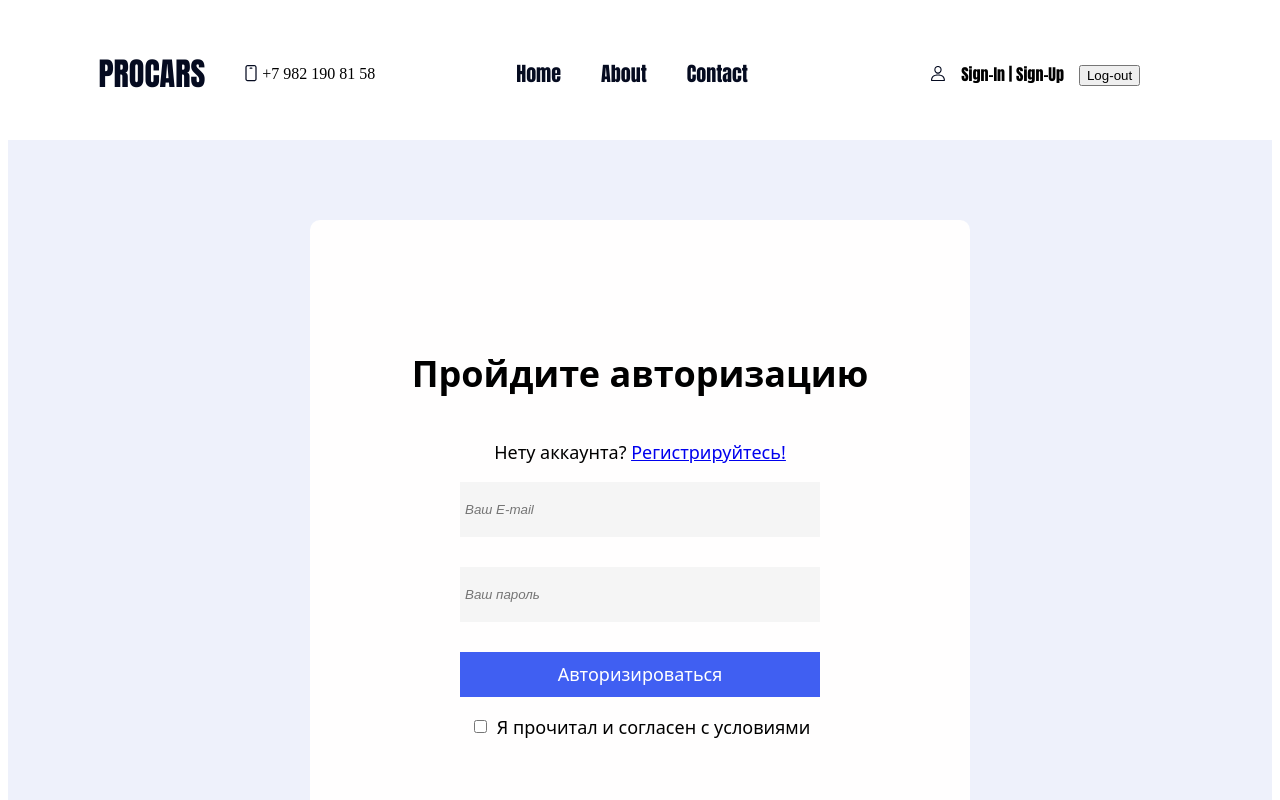
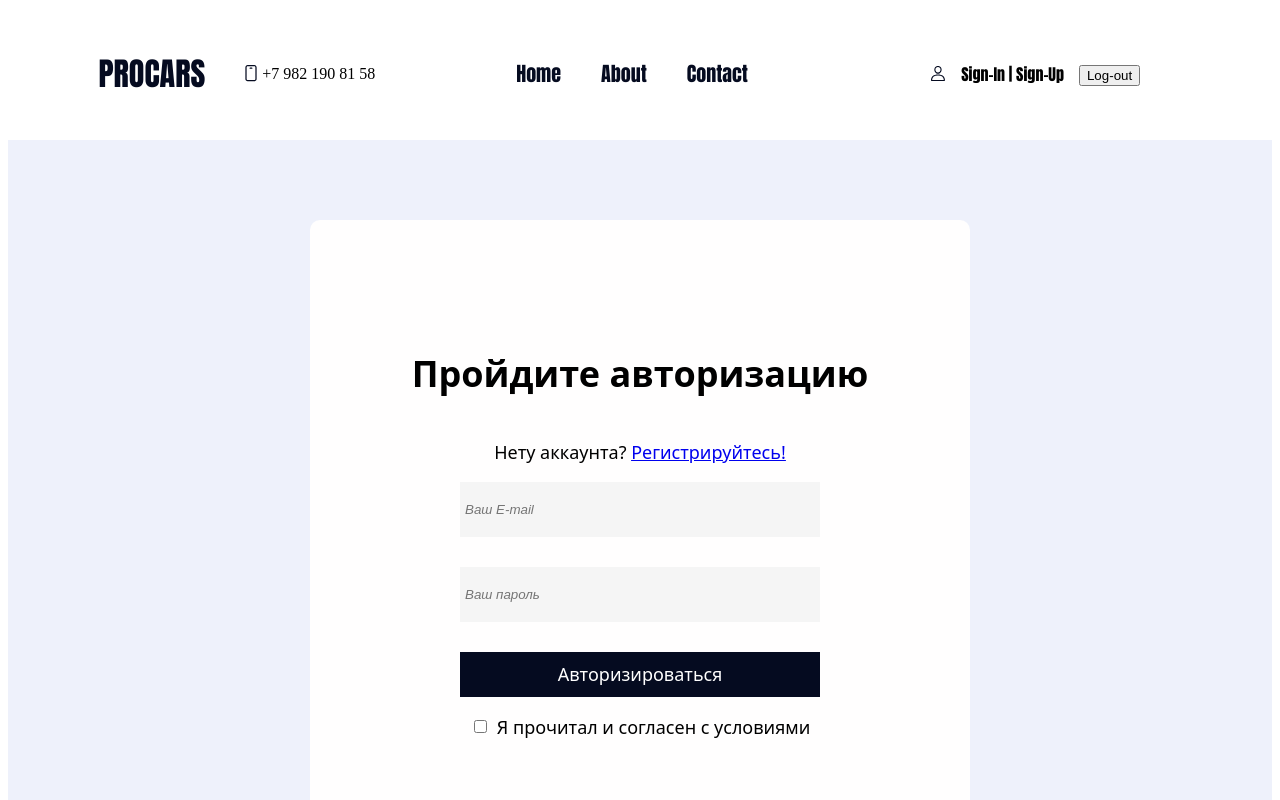
Before and after one commit to Julik2507/proCar-Project, a SvelteKit app in the folder frontend/: page /auth/login in a window 1280 px wide. Shown: the top 800 px of the page. Built offline with nearby package versions, Linux system fonts and the light colour scheme.

Commit message:
upd: changed styles for login component

```diff
--- a/frontend/src/components/auth/login/Inner_body_login.svelte
+++ b/frontend/src/components/auth/login/Inner_body_login.svelte
@@ -40,7 +40,7 @@
 
     .input_btn {
         height: 45px;
-        background-color: #405FF2;
+        background-color: #050B20;
         border: none;
         color: white;
         font-family:system-ui, -apple-system, BlinkMacSystemFont, 'Segoe UI', Roboto, Oxygen, Ubuntu, Cantarell, 'Open Sans', 'Helvetica Neue', sans-serif;
--- a/frontend/src/components/auth/login/Inner_wrapper_login.svelte
+++ b/frontend/src/components/auth/login/Inner_wrapper_login.svelte
@@ -3,7 +3,7 @@
     import InnerBodyLogin from './Inner_body_login.svelte';
     import InnerFooterLogin from './Inner_footer_login.svelte';
 
-    import {apiLoginUser} from '$lib/axios';
+    import {apiLoginUser} from '$lib/api/apiAuth.ts';
     import { goto } from '$app/navigation';
 
     let tempMessage;
```
